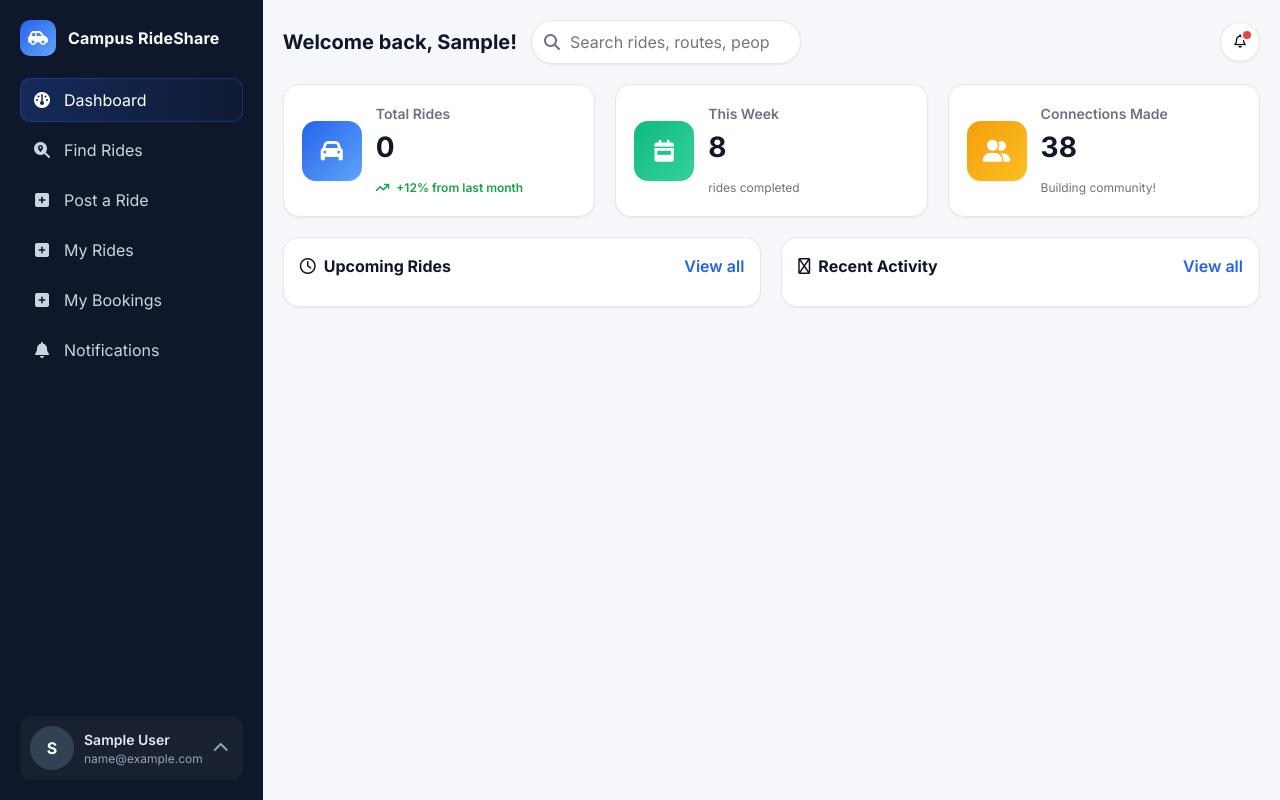
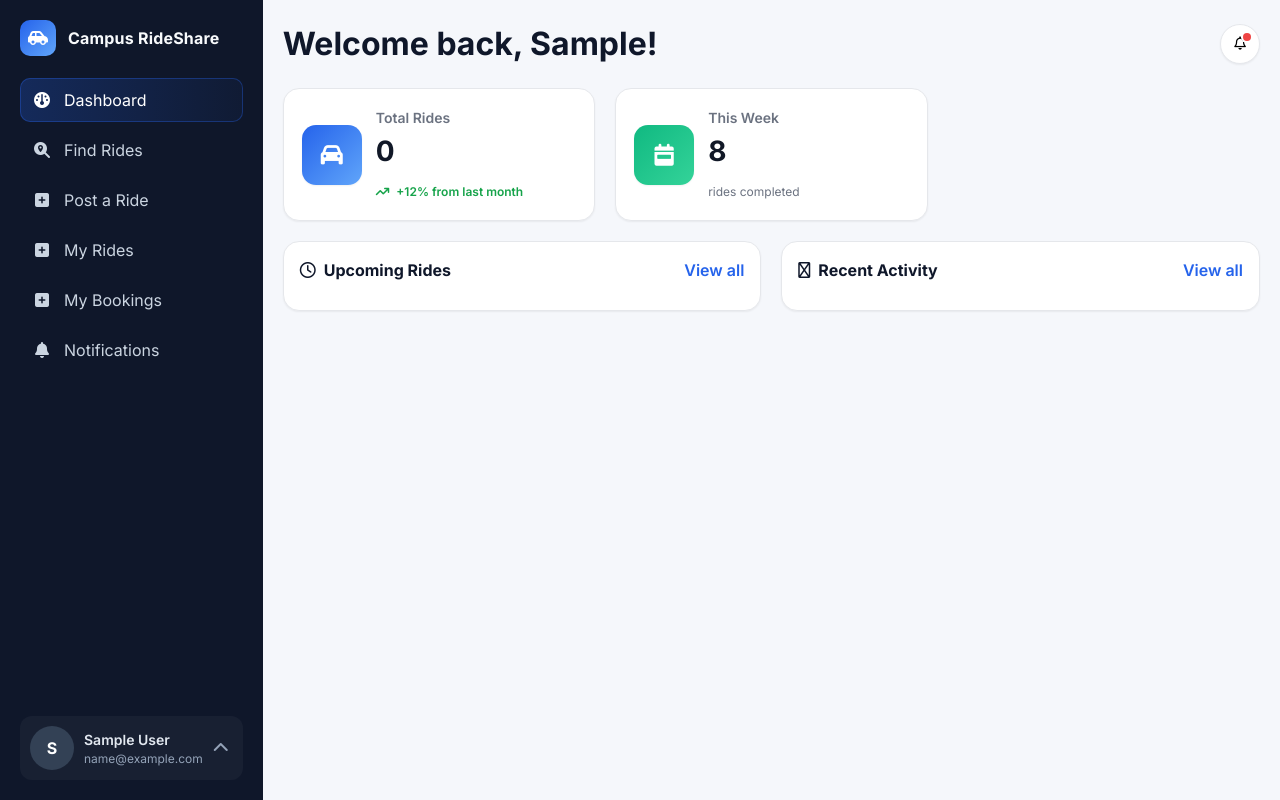
Before and after one commit to mae-sann/RideShare, a Django app: page /dashboard/ in a window 1280 px wide. Run offline with Django 5.2, Linux system fonts and the light colour scheme; the visitor is signed in with stand-in values (Sample User, id 1); data that the repository does not hold is empty.

Commit message:
Updated dashboard

```diff
--- a/ride_share/templates/dashboard_app/dashboard.html
+++ b/ride_share/templates/dashboard_app/dashboard.html
@@ -77,11 +77,7 @@
         {% block content%}
         <header class="topbar">
             <div class="left">
-                <h1>Welcome back, {{ user.first_name|default:'Student' }}!</h1>
-                <div class="search">
-                    <i class="fa-solid fa-magnifying-glass"></i>
-                    <input type="search" placeholder="Search rides, routes, people..." aria-label="Search">
-                </div>
+                <h1 style="font-size: 2rem;">Welcome back, {{ user.first_name|default:'Student' }}!</h1>
             </div>
             <div class="right">
                 <button class="icon-btn" aria-label="Notifications">
@@ -114,16 +110,7 @@
                     <span class="subtext">rides completed</span>
                 </div>
             </div>
-            <div class="card kpi">
-                <div class="kpi-icon kpi-accent">
-                    <i class="fa-solid fa-user-group"></i>
-                </div>
-                <div class="kpi-body">
-                    <h3>Connections Made</h3>
-                    <p class="number">{{ kpis.connections_made }}</p>
-                    <span class="subtext">Building community!</span>
-                </div>
-            </div>
+
         </section>
 
         <!-- Upcoming Rides & Recent Activity -->
```
